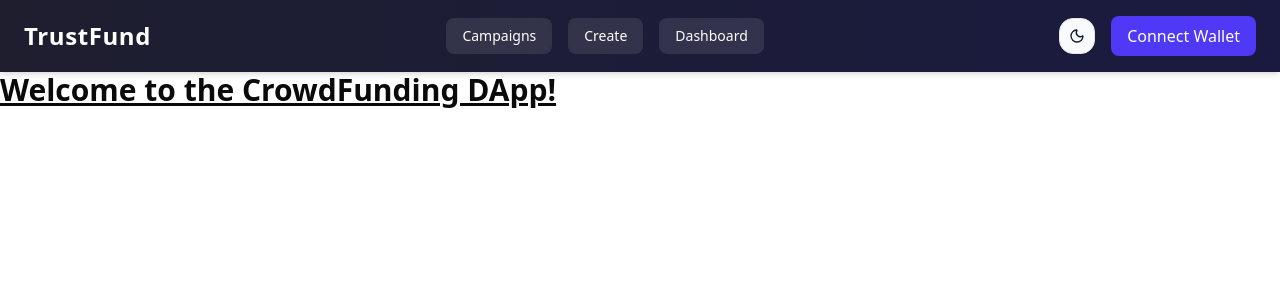
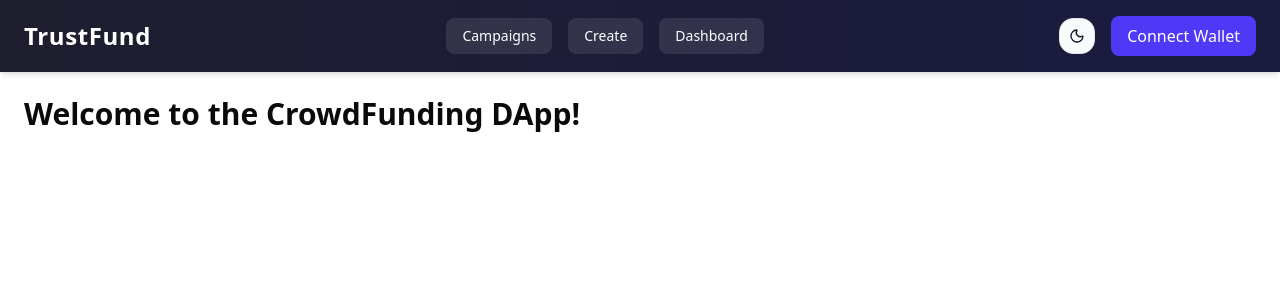
Before and after one commit to pavan77749/CrowdFunding-Web3, a Next.js app in the folder crowdfunding_web3/: page / in a window 1280 px wide. Shown: the top 300 px of the page. Built offline with nearby package versions, Linux system fonts and the light colour scheme; no server answers.

Commit message:
Refactor layout and add new pages for Campaigns, Create Campaign, and Dashboard

```diff
--- /dev/null
+++ b/crowdfunding_web3/src/app/campaigns/page.js
@@ -0,0 +1,8 @@
+export default function Campaigns() {
+  return (
+    <div className=" p-6">
+      <h1 className="text-2xl font-bold  ">Campaigns</h1>
+      <p>List of Campaigns</p>
+    </div>
+  );
+}
--- /dev/null
+++ b/crowdfunding_web3/src/app/createCampaign/page.js
@@ -0,0 +1,8 @@
+export default function CreateCampaign() {
+  return (
+    <div className=" p-6">
+      <h1 className="text-2xl font-bold  ">Create Campaign</h1>
+      <p>Here you can start a new campaign.</p>
+    </div>
+  );
+}
--- /dev/null
+++ b/crowdfunding_web3/src/app/dashboard/page.js
@@ -0,0 +1,8 @@
+export default function Dashboard() {
+  return (
+    <div className=" p-6">
+      <h1 className="text-2xl font-bold  ">Dashboard</h1>
+      <p>Welcome to Dashboard</p>
+    </div>
+  );
+}
--- a/crowdfunding_web3/src/app/page.js
+++ b/crowdfunding_web3/src/app/page.js
@@ -3,8 +3,8 @@ import { Button } from "@/components/ui/button";
 
 export default function Home() {
   return (
-    <div>
-      <h1 className="text-3xl font-bold underline">
+    <div className="p-6">
+      <h1 className="text-3xl font-bold ">
         Welcome to the CrowdFunding DApp!
           <div>
     </div>
--- a/crowdfunding_web3/src/components/Layout/Header.js
+++ b/crowdfunding_web3/src/components/Layout/Header.js
@@ -21,7 +21,7 @@ const Header = () => {
           <Link href="/campaigns" className="bg-white/10 backdrop-blur-md text-sm px-4 py-2 rounded-md hover:bg-white/20 transition">
             Campaigns
           </Link>
-          <Link href="/create-campaign" className="bg-white/10 backdrop-blur-md text-sm px-4 py-2 rounded-md hover:bg-white/20 transition">
+          <Link href="/createCampaign" className="bg-white/10 backdrop-blur-md text-sm px-4 py-2 rounded-md hover:bg-white/20 transition">
             Create
           </Link>
           <Link href="/dashboard" className="bg-white/10 backdrop-blur-md text-sm px-4 py-2 rounded-md hover:bg-white/20 transition">
```
